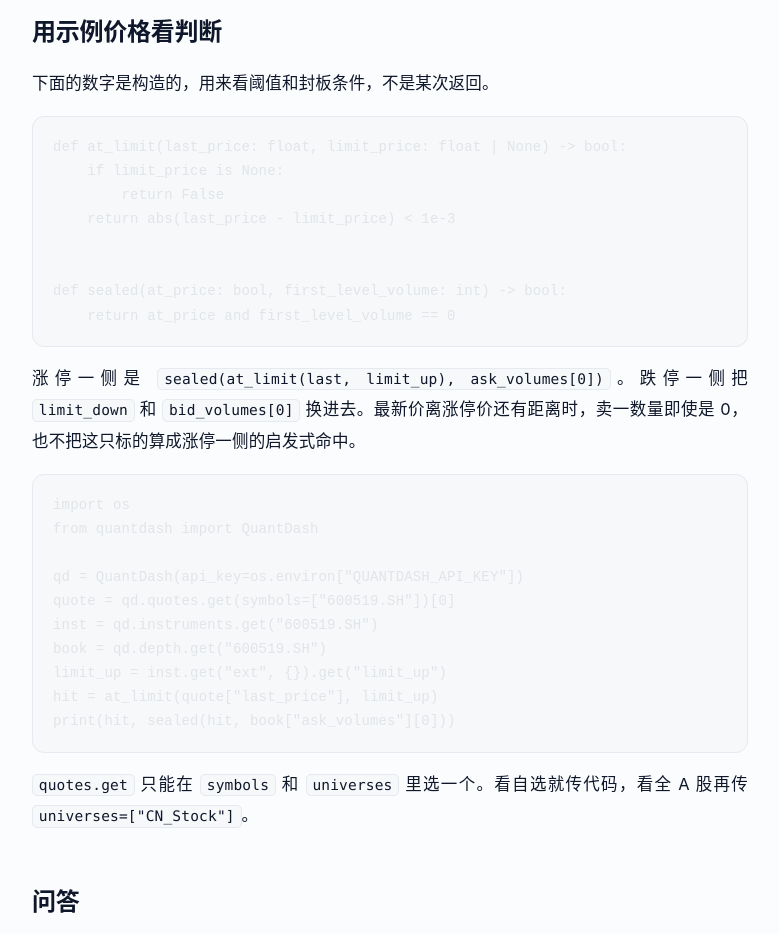
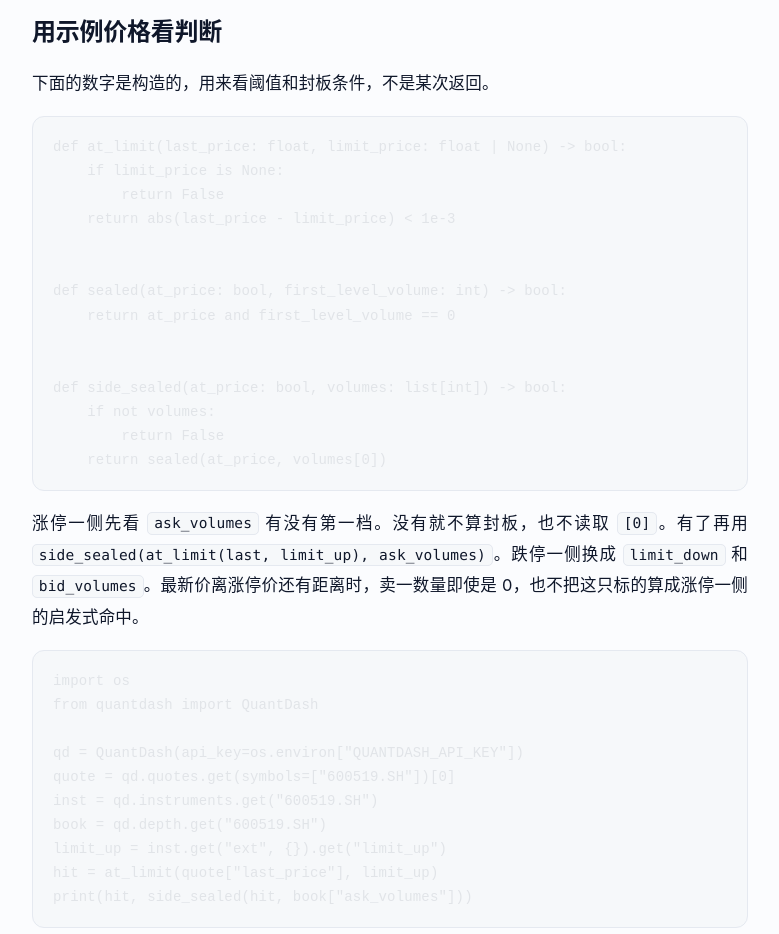
Before and after one commit to quantdash-net/blog, an Astro site: page /posts/limit-seal-check in a window 1280 px wide. Shown: the part 1000-1934 px from the top of the page, without its empty margins (112-891 px from the left). Built offline with nearby package versions, Linux system fonts and the light colour scheme; Astro itself is replaced by a stand-in of ours; code samples lack their colours.

Commit message:
修订：首档缺失时不判封板
Co-authored-by: benchmark_cc <Carlosxiaoqing@users.noreply.github.com>

````diff
--- a/src/content/posts/limit-seal-check.md
+++ b/src/content/posts/limit-seal-check.md
@@ -28,9 +28,15 @@ def at_limit(last_price: float, limit_price: float | None) -> bool:
 
 def sealed(at_price: bool, first_level_volume: int) -> bool:
     return at_price and first_level_volume == 0
+
+
+def side_sealed(at_price: bool, volumes: list[int]) -> bool:
+    if not volumes:
+        return False
+    return sealed(at_price, volumes[0])
 ```
 
-涨停一侧是 `sealed(at_limit(last, limit_up), ask_volumes[0])`。跌停一侧把 `limit_down` 和 `bid_volumes[0]` 换进去。最新价离涨停价还有距离时，卖一数量即使是 0，也不把这只标的算成涨停一侧的启发式命中。
+涨停一侧先看 `ask_volumes` 有没有第一档。没有就不算封板，也不读取 `[0]`。有了再用 `side_sealed(at_limit(last, limit_up), ask_volumes)`。跌停一侧换成 `limit_down` 和 `bid_volumes`。最新价离涨停价还有距离时，卖一数量即使是 0，也不把这只标的算成涨停一侧的启发式命中。
 
 ```python
 import os
@@ -42,7 +48,7 @@ inst = qd.instruments.get("600519.SH")
 book = qd.depth.get("600519.SH")
 limit_up = inst.get("ext", {}).get("limit_up")
 hit = at_limit(quote["last_price"], limit_up)
-print(hit, sealed(hit, book["ask_volumes"][0]))
+print(hit, side_sealed(hit, book["ask_volumes"]))
 ```
 
 `quotes.get` 只能在 `symbols` 和 `universes` 里选一个。看自选就传代码，看全 A 股再传 `universes=["CN_Stock"]`。
````
